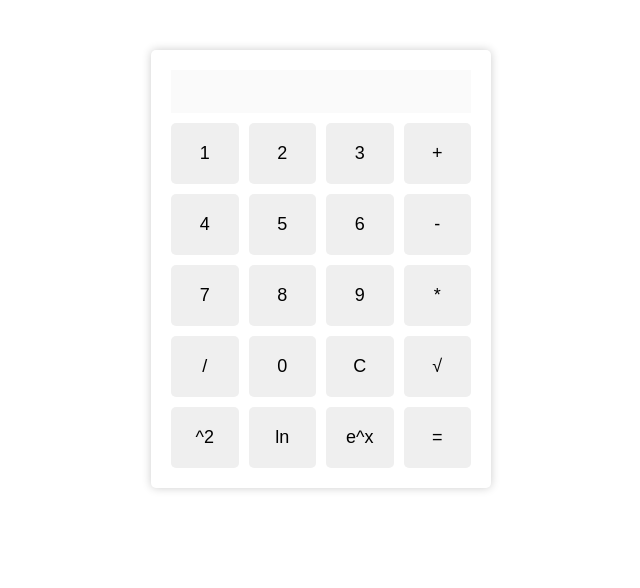
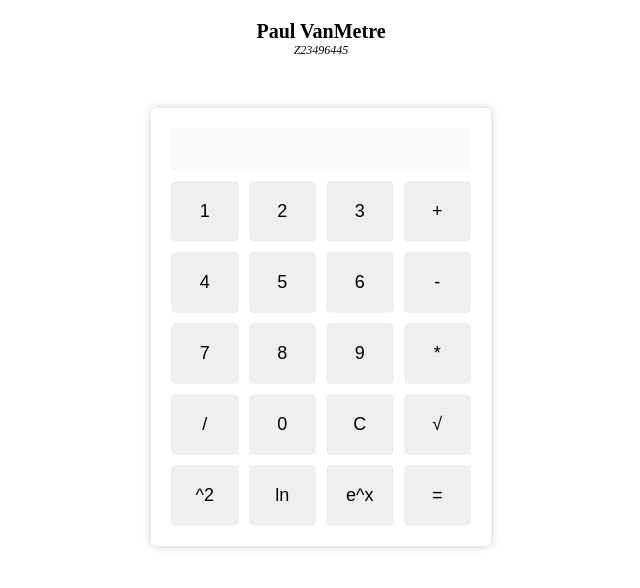
Before and after one commit to paulvan2000/HW1, a plain HTML site: page index.html in a window 1280 px wide. Shown: the whole page, without its empty margins (319-959 px from the left). Drawn offline with Linux system fonts and the light colour scheme.

Commit message:
added author information

```diff
--- a/index.html
+++ b/index.html
@@ -7,6 +7,9 @@
     <link rel="stylesheet" href="styles.css" />
   </head>
   <body>
+    <div class="author">Paul VanMetre</div>
+    <div class="zNumber">Z23496445</div>
+
     <div class="calculator">
       <input type="text" id="display" disabled />
       <div class="buttons">
--- a/styles.css
+++ b/styles.css
@@ -4,6 +4,22 @@
   padding: 20px;
   border-radius: 5px;
   box-shadow: 0px 0px 10px rgba(0, 0, 0, 0.2);
+}
+
+.author {
+  margin-top: 20px;
+  font-weight: bold;
+  font-size: 20px;
+  text-align: center;
+  width: 100%;
+}
+
+.zNumber {
+  font-weight: 300;
+  font-size: 12px;
+  font-style: italic;
+  text-align: center;
+  width: 100%;
 }
 
 #display {
```
Lines whose indentation alone changed are shown as unchanged.
